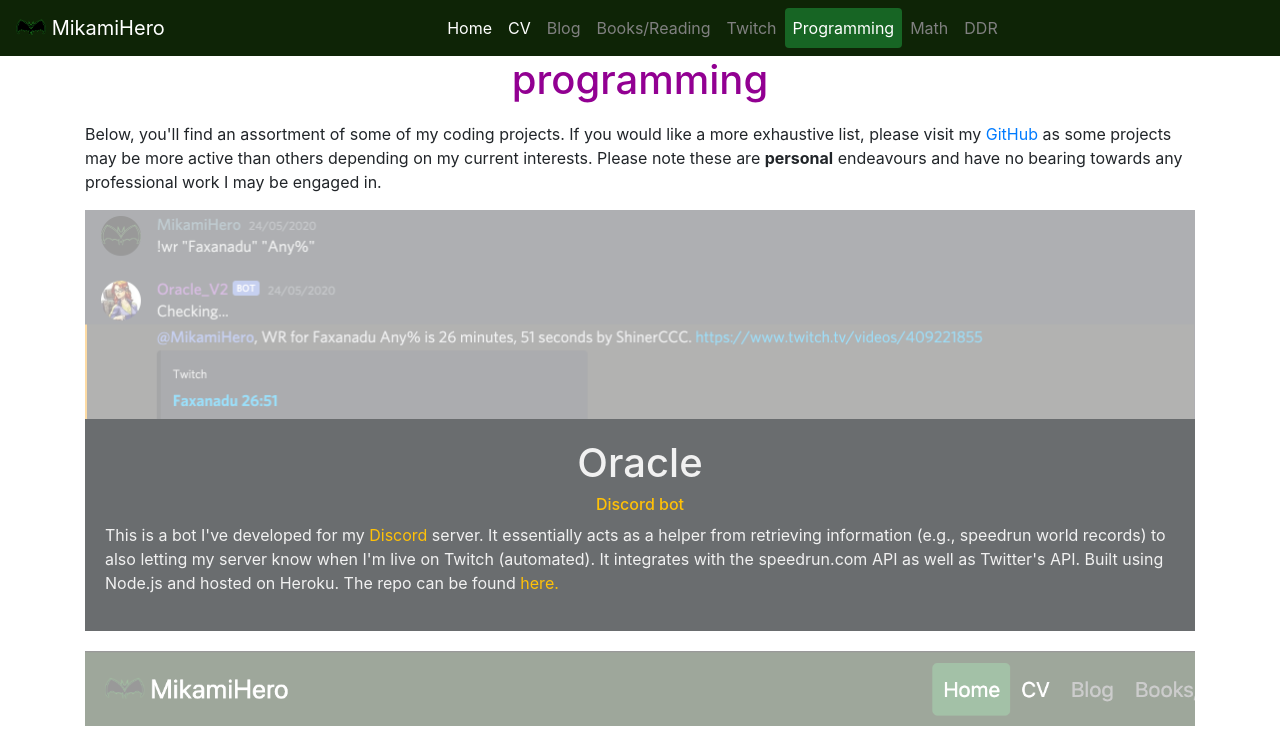
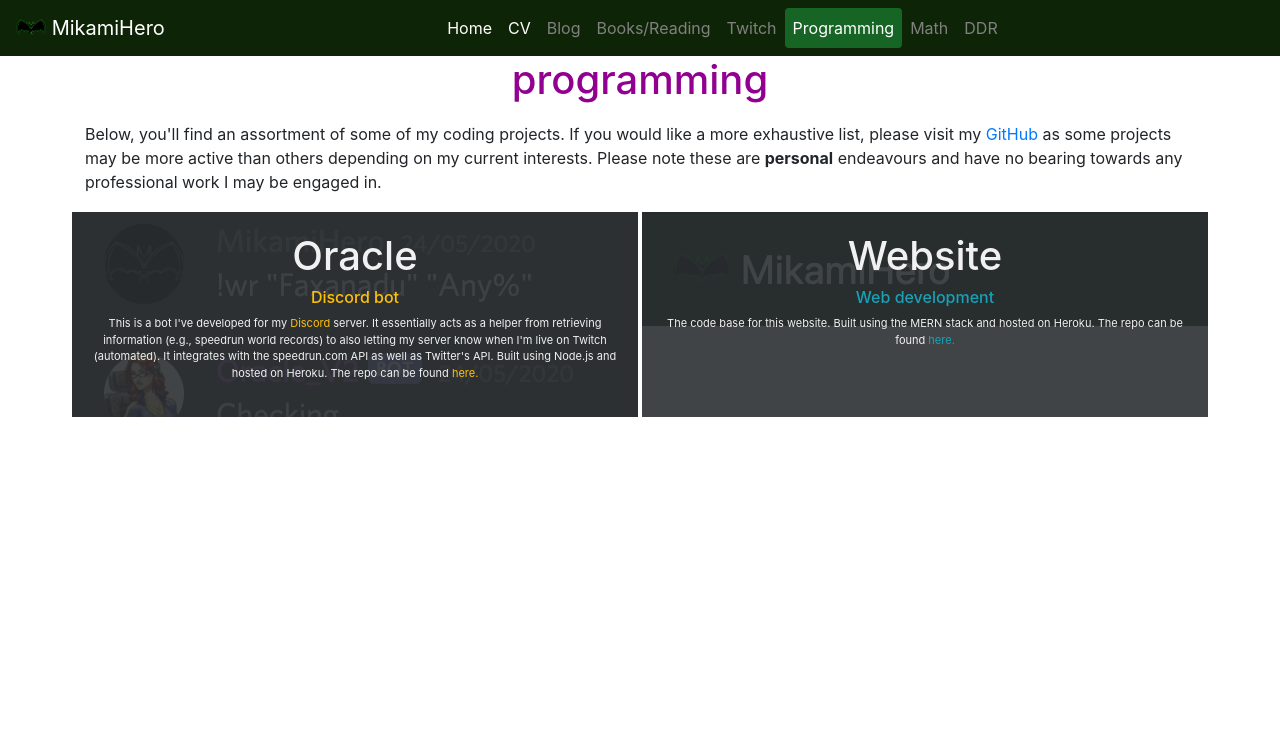
Before and after one commit to MikamiHero/mikamihero-website, a React (Create React App) app in the folder client/: page /programming in a window 1280 px wide. Shown: the top 737 px of the page. Built offline with nearby package versions, Linux system fonts and the light colour scheme.

Commit message:
Finished off the programming page

```diff
--- a/client/src/containers/Programming/index.js
+++ b/client/src/containers/Programming/index.js
@@ -29,13 +29,13 @@
           </p>
         </Col>
       </Row>
-      <Row className="programming-project">
-        <img src={OracleBotDemo} className="programming-project-img" />
-
-        <div className="programming-project-content">
+      <Row>
+        {/* Oracle */}
+        <Col md={12} lg={6} className="project-item">
+          <div className="project-img" style={{ backgroundImage: "url(" + OracleBotDemo + ")" }}></div>
           <h1 className="text-center">Oracle</h1>
           <h6 className="text-warning text-center">Discord bot</h6>
-          <p>
+          <p className="project-description">
             This is a bot I've developed for my{" "}
             <a className="text-warning" href="https://discord.gg/MikamiHero">
               Discord
@@ -47,21 +47,19 @@
               here.
             </a>
           </p>
-        </div>
-        <href />
-      </Row>
-      <Row className="programming-project">
-        <img src={WebsiteDemo} className="programming-project-img" />
-        <div className="programming-project-content">
-          <h1 className="text-center">This website</h1>
+        </Col>
+        {/* Website */}
+        <Col md={12} lg={6} className="project-item">
+          <div className="project-img" style={{ backgroundImage: "url(" + WebsiteDemo + ")" }}></div>
+          <h1 className="text-center">Website</h1>
           <h6 className="text-info text-center">Web development</h6>
-          <p>
+          <p className="project-description">
             The code base for this website. Built using the MERN stack and hosted on Heroku. The repo can be found{" "}
             <a className="text-info" href="https://github.com/MikamiHero/mikamihero-website">
               here.
             </a>
           </p>
-        </div>
+        </Col>
       </Row>
     </Container>
   );
--- a/client/src/containers/Programming/style.css
+++ b/client/src/containers/Programming/style.css
@@ -16,11 +16,6 @@
   margin-bottom: 5%;
 }
 
-.project-thumbnail {
-  max-width: 128px;
-  max-height: 128px;
-}
-
 .link {
   font-size: 17px;
   color: #fff;
@@ -29,23 +24,42 @@
   color: #00f;
 }
 
-.programming-project-img {
-  width: 100%;
-  height: auto;
-  opacity: 0.4;
+.project-item {
+  text-align: center;
+  transition: transform 300ms ease 100ms;
+  background: rgb(0, 0, 0); /* Fallback color */
+  background: rgba(44, 47, 51, 1); /* Black background with 1 opacity */
+  color: #f1f1f1; /* Grey text */
+  width: 100%; /* Full width */
+  padding: 20px; /*  Some padding */
+  float: left;
+  z-index: 1;
+  position: relative;
+  border: 2px solid #fff;
 }
 
-.programming-project {
-  position: relative;
-  margin: 0 auto; /* Center it */
-  padding-bottom: 20px;
+.project-item .project-img {
+  opacity: 0.1;
+  width: 100%;
+  height: 100%;
+  position: absolute;
+  z-index: -1;
+  top: 0;
+  left: 0;
 }
 
-.programming-project-content {
-  background: rgb(0, 0, 0); /* Fallback color */
-  background: rgba(44, 47, 51, 0.7); /* Black background with 0.5 opacity */
-  color: #f1f1f1; /* Grey text */
-  width: 100%; /* Full width */
-  height: 100%;
-  padding: 20px; /* Some padding */
+.project-container:hover .project-item {
+  transform: translateX(-25%);
 }
+
+.project-item:hover ~ .project-item {
+  transform: translateX(25%);
+}
+
+.project-item:hover {
+  transform: scale(1.5) !important;
+}
+
+.project-description {
+  font-size: 11px;
+}
```
